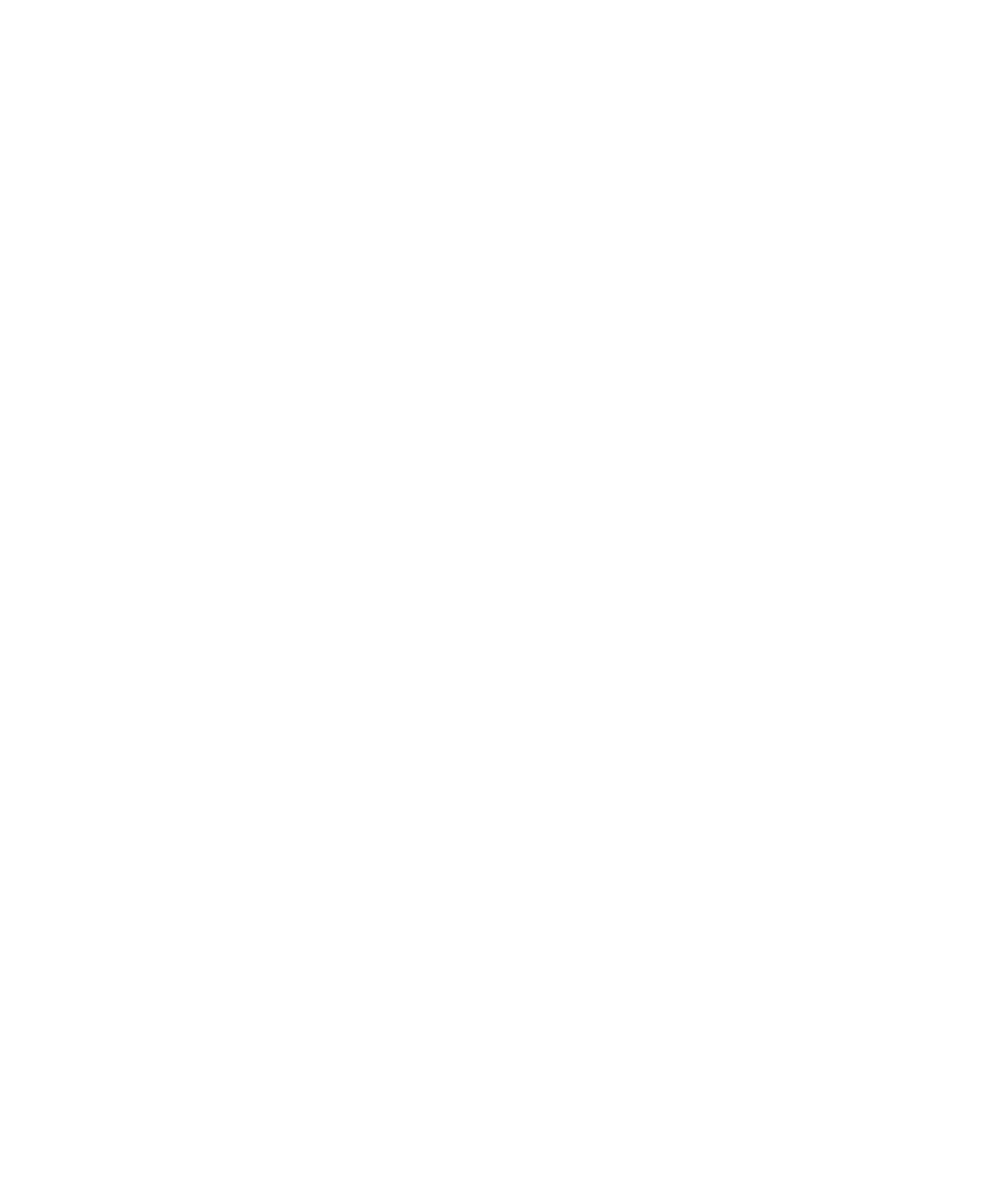
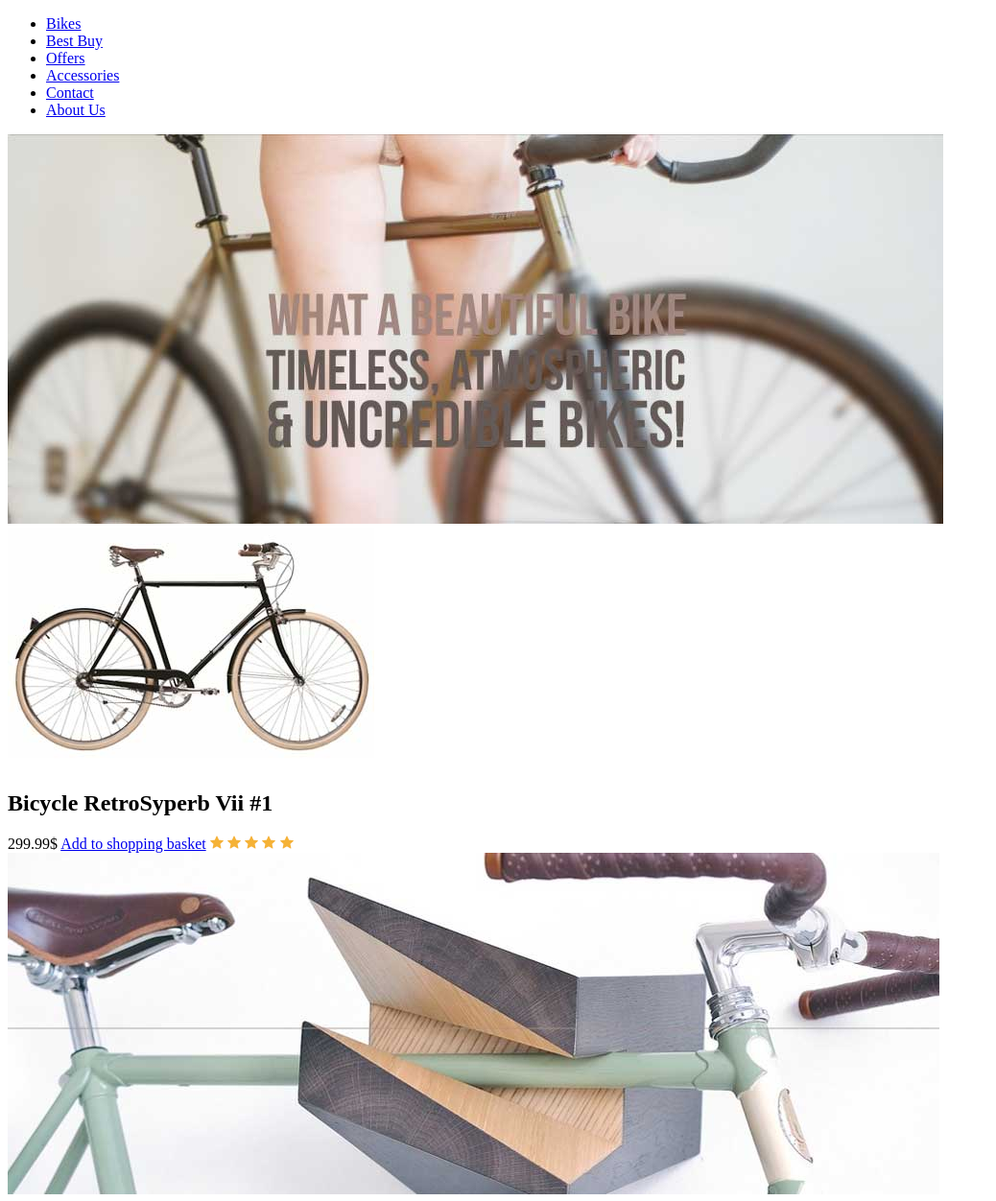
Before and after one commit to danjarosz/HTML-CSS-SASS, a website: page CSS-Tutorial/index.html in a window 1280 px wide. Shown: the whole page at 96% size, without its empty margins (0-1038 px from the left). Before the commit the page ends 800 px from the top, so only its background shows below. Drawn offline with Linux system fonts and the light colour scheme.

Commit message:
feat: HTML structure

```diff
--- a/CSS-Tutorial/index.html
+++ b/CSS-Tutorial/index.html
@@ -7,5 +7,38 @@
     <link rel="stylesheet" href="./style.css" />
     <title>Bikes!</title>
   </head>
-  <body></body>
+  <body>
+    <div id="wrapper">
+      <nav id="main-navigation">
+        <ul>
+          <li><a href="#" class="current">Bikes</a></li>
+          <li><a href="#">Best Buy</a></li>
+          <li><a href="#">Offers</a></li>
+          <li><a href="#">Accessories</a></li>
+          <li><a href="#">Contact</a></li>
+          <li><a href="#">About Us</a></li>
+        </ul>
+      </nav>
+
+      <div id="lead-banner">
+        <img src="images/lead-banner.jpg" alt="Bikes!" />
+      </div>
+
+      <section id="shop">
+        <img
+          class="product-image"
+          src="images/bike.jpg"
+          alt="RetroSyperb image"
+        />
+        <h2 class="product-name">Bicycle RetroSyperb Vii #1</h2>
+        <span class="price">299.99$</span>
+        <a class="add-to-bag" href="#">Add to shopping basket</a>
+        <img class="rating" src="images/stars.png" alt="star-rating" />
+      </section>
+
+      <div id="footer-banner">
+        <img src="images/footer.jpg" alt="pic of bike" />
+      </div>
+    </div>
+  </body>
 </html>
```
